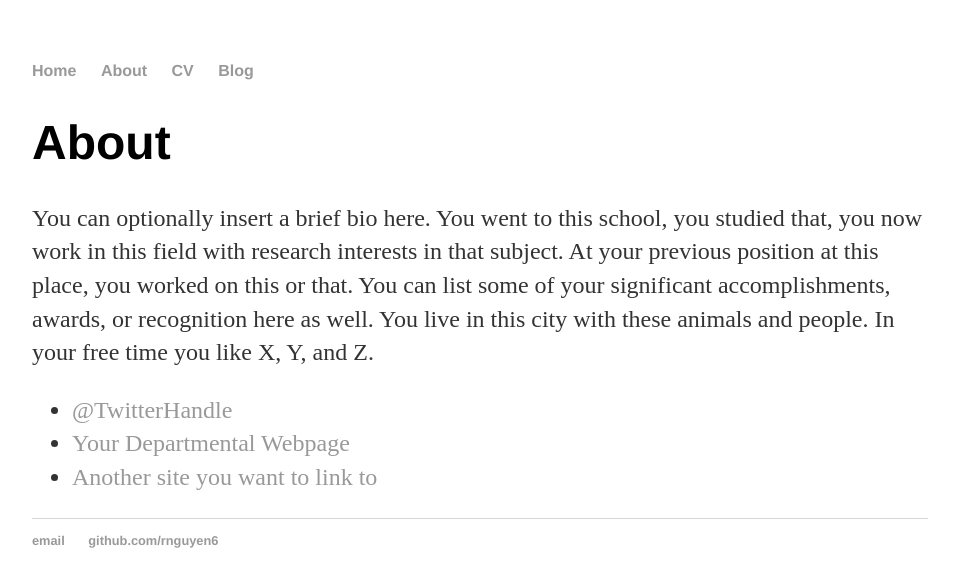
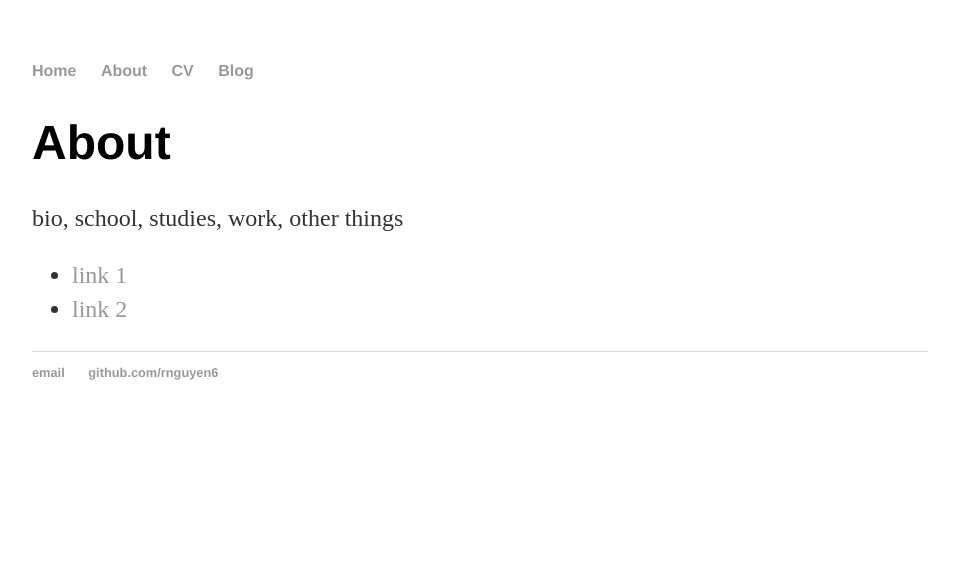
Before and after one commit to rnguyen6/rnguyen6.github.io, a Jekyll site: the page built from about/index.html, in a window 1280 px wide. Shown: the top 587 px of the page, without its empty margins (160-1119 px from the left). Built offline with Jekyll 4.4.1, drawn with Linux system fonts in a browser that asks for light colours.

Commit message:
Update index.html

```diff
--- a/about/index.html
+++ b/about/index.html
@@ -1,15 +1,16 @@
 ---
 layout: default
-title: About Hank Quinlan
+title: About
 ---
 
-		<div class="about">
-			<h1>About</h1>
-			<p>You can optionally insert a brief bio here. You went to this school, you studied that, you now work in this field with research interests in that subject. At your previous position at this place, you worked on this or that. You can list some of your significant accomplishments, awards, or recognition here as well. You live in this city with these animals and people. In your free time you like X, Y, and Z.</p>
+<div class="about">
+	<h1>About</h1>
+	<p>
+		bio, school, studies, work, other things
+	</p>
 
-			<ul class="contacts">
-				<li><a href="#">@TwitterHandle</a></li>
-				<li><a href="#">Your Departmental Webpage</a></li>
-				<li><a href="#">Another site you want to link to</a></li>
-				</ul>
-		</div>
+	<ul class="contacts">
+		<li><a href="#">link 1</a></li>
+		<li><a href="#">link 2</a></li>
+	</ul>
+</div>
```
